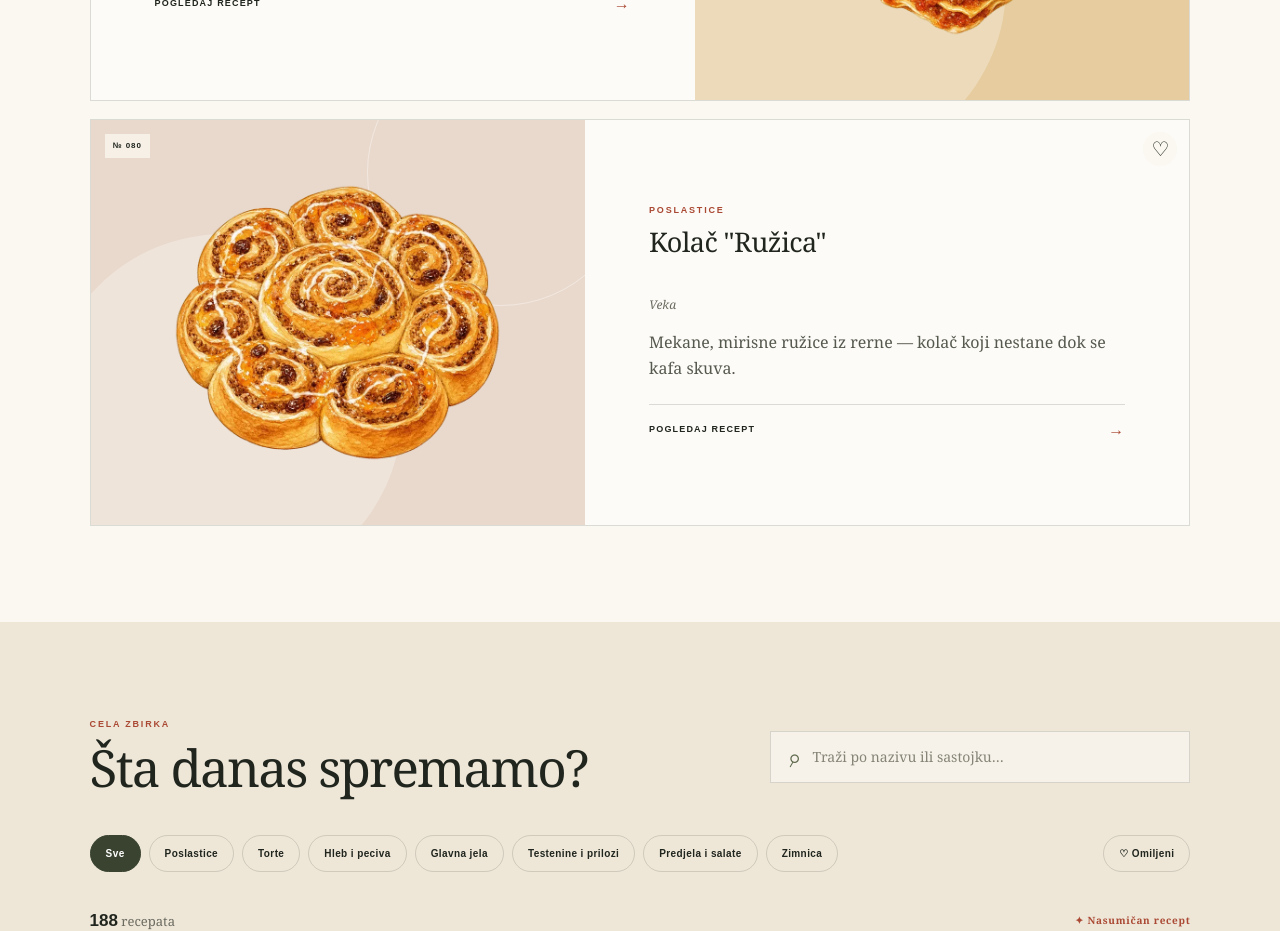
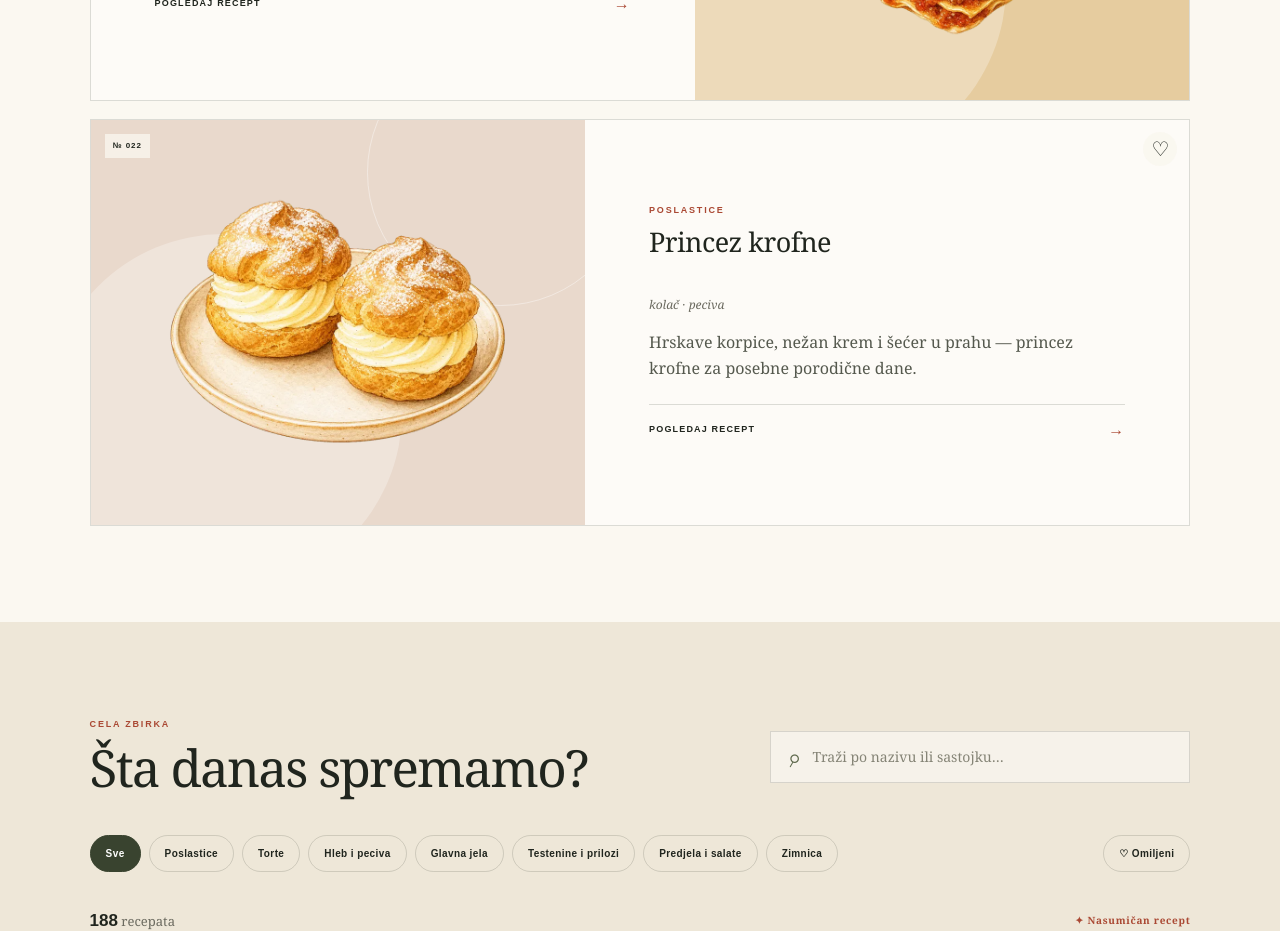
Before and after one commit to jovanjox/majin-kuvar-188, a Next.js app: page / in a window 1280 px wide. Shown: the part 1800-2731 px from the top of the page. Built offline with nearby package versions, Linux system fonts and the light colour scheme.

Commit message:
Set princess doughnuts as third featured recipe

```diff
--- a/app/page.tsx
+++ b/app/page.tsx
@@ -36,7 +36,7 @@ const normalize = (value: string) =>
 const featuredStories: Record<string, string> = {
   "054": "Čokoladni slojevi, višnja i šlag — torta koja je obeležila porodična slavlja.",
   "181": "Slojevi domaćih kora, bogat bolonjeze i bešamel: recept za okupljanje za stolom.",
-  "080": "Mekane, mirisne ružice iz rerne — kolač koji nestane dok se kafa skuva.",
+  "022": "Hrskave korpice, nežan krem i šećer u prahu — princez krofne za posebne porodične dane.",
 };
 
 const merchandisingIds = [
@@ -284,7 +284,7 @@ export default function Home() {
     openRecipe(pool[Math.floor(Math.random() * pool.length)]);
   };
 
-  const featuredIds = ["054", "181", "080"];
+  const featuredIds = ["054", "181", "022"];
   const featured = featuredIds
     .map((id) => recipes.find((recipe) => recipe.id === id))
     .filter((recipe): recipe is Recipe => Boolean(recipe));
```
